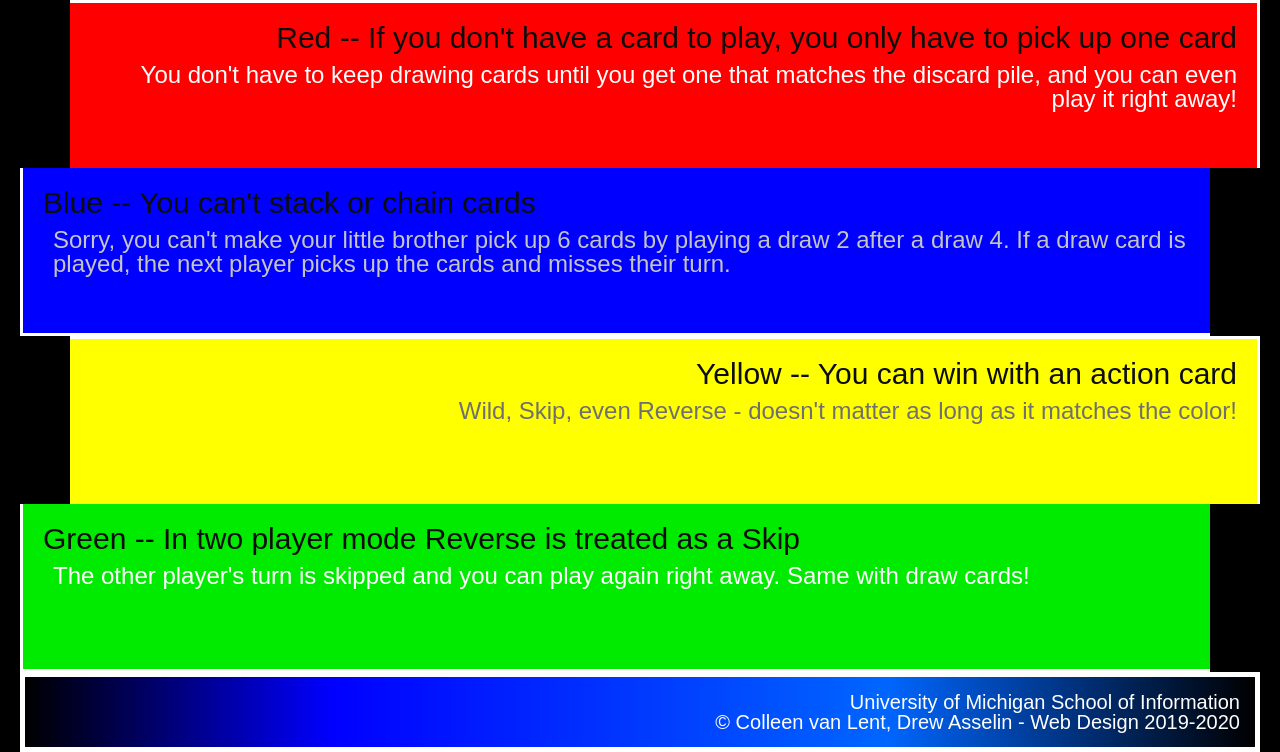
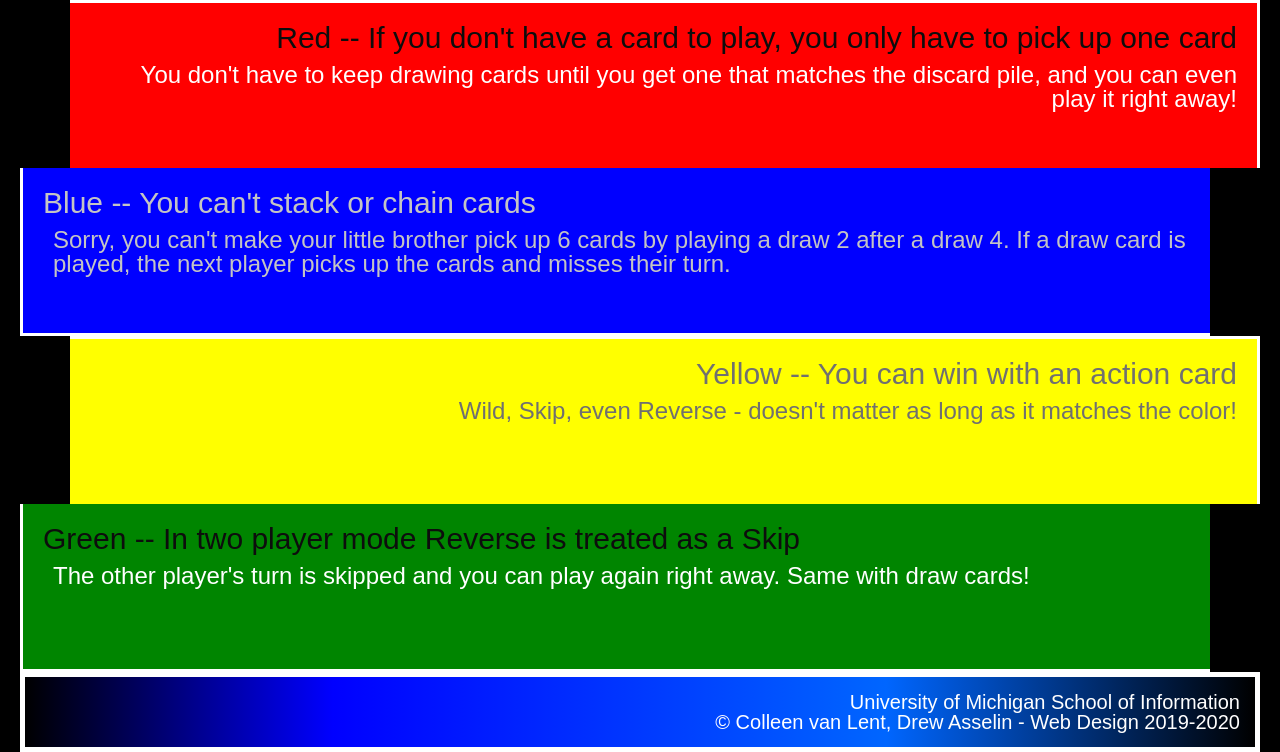
Before and after one commit to zyu994/hw2-f24, a plain HTML site: page index.html in a window 1280 px wide. Shown: the part 528-1280 px from the top of the page. Drawn offline with Linux system fonts and the light colour scheme.

Commit message:
Add files via upload

```diff
--- a/css/style.css
+++ b/css/style.css
@@ -46,22 +46,29 @@ div{
 }
 .blue{
     background-color: #0000FF;
+    color: #C4C4C4;
     text-align: left;
     margin-right: 50px;
     border-right: 5px;
     border-top: 2px;
-    color: #C4C4C4;
+
+}
+.blue h2{
+    color:#C4C4C4;
 }
 .yellow{
     background-color: #FFFF00;
+    color: #707070;
     text-align: right;
     margin-left: 50px;
     border-bottom: 2px;
     border-left: 5px;
+}
+.yellow h2{
     color: #707070;
 }
 .green{
-    background-color: #00EB00;
+    background-color: #008500;
     text-align: left;
     margin-right: 50px;
     border-right: 5px;
--- a/index.html
+++ b/index.html
@@ -6,6 +6,7 @@
   <link rel="stylesheet" href="css/html5reset.css">
   <link rel="stylesheet" href="css/style.css">
   <link rel="icon" type="image/x-icon" href="/images/favicon.ico">
+  <title>4 Uno Rules You're Playing Wrong</title>
 </head>
 <body>
   <main>
```
